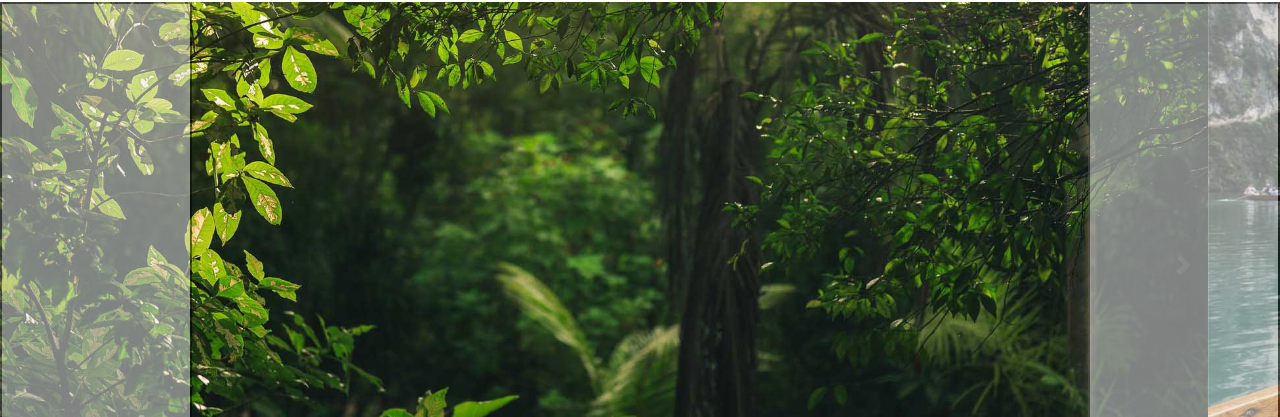
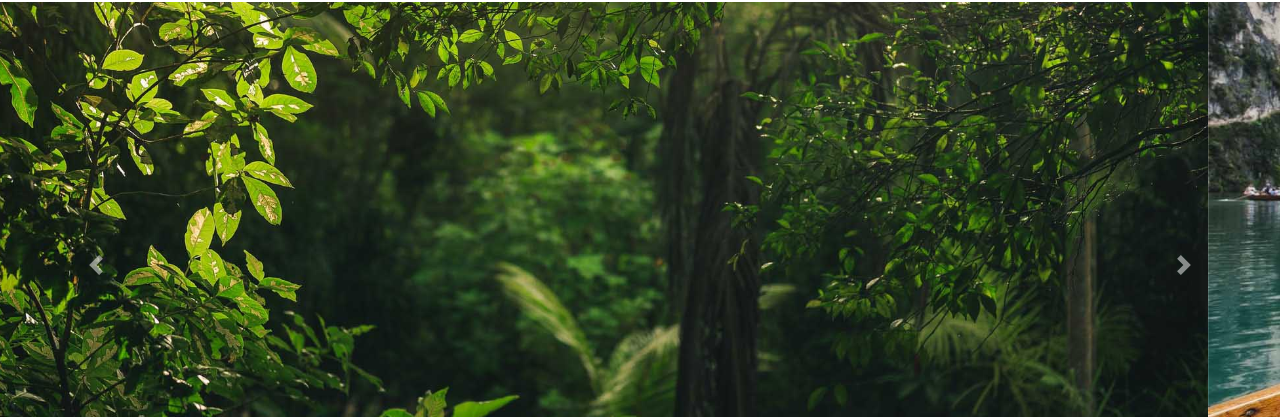
Before and after one commit to dkozikowska86/dkozikowska86-zadanie-33421-bootstrap-landing-page, a plain HTML site: page index.html in a window 1280 px wide. Shown: the part 54-471 px from the top of the page. Drawn offline with nearby package versions, Linux system fonts and the light colour scheme.

Commit message:
poprawiony slider

```diff
--- a/index.html
+++ b/index.html
@@ -67,14 +67,15 @@
                 </div>
             </div>
         </div>
-        <button class="carousel-control-prev" type="button" data-target="#carouselExampleCaptions" data-slide="prev">
+        <a class="carousel-control-prev" href="#carouselExampleCaptions" role="button" data-slide="prev">
             <span class="carousel-control-prev-icon" aria-hidden="true"></span>
             <span class="sr-only">Previous</span>
-        </button>
-        <button class="carousel-control-next" type="button" data-target="#carouselExampleCaptions" data-slide="next">
+          </a>
+          <a class="carousel-control-next" href="#carouselExampleCaptions" role="button" data-slide="next">
             <span class="carousel-control-next-icon" aria-hidden="true"></span>
             <span class="sr-only">Next</span>
-        </button>
+          </a>
+        </div>
     </div>
 
 
```
